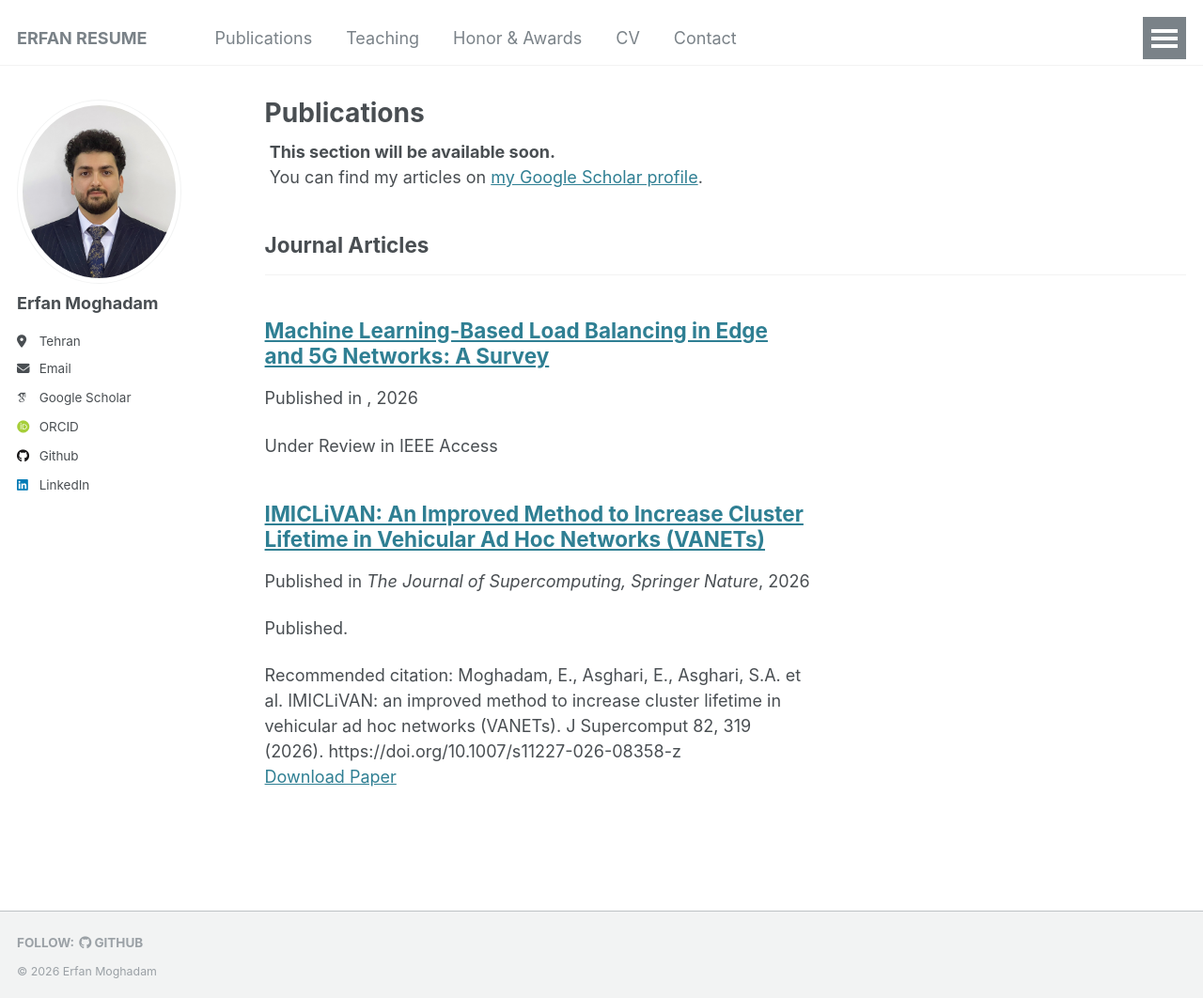
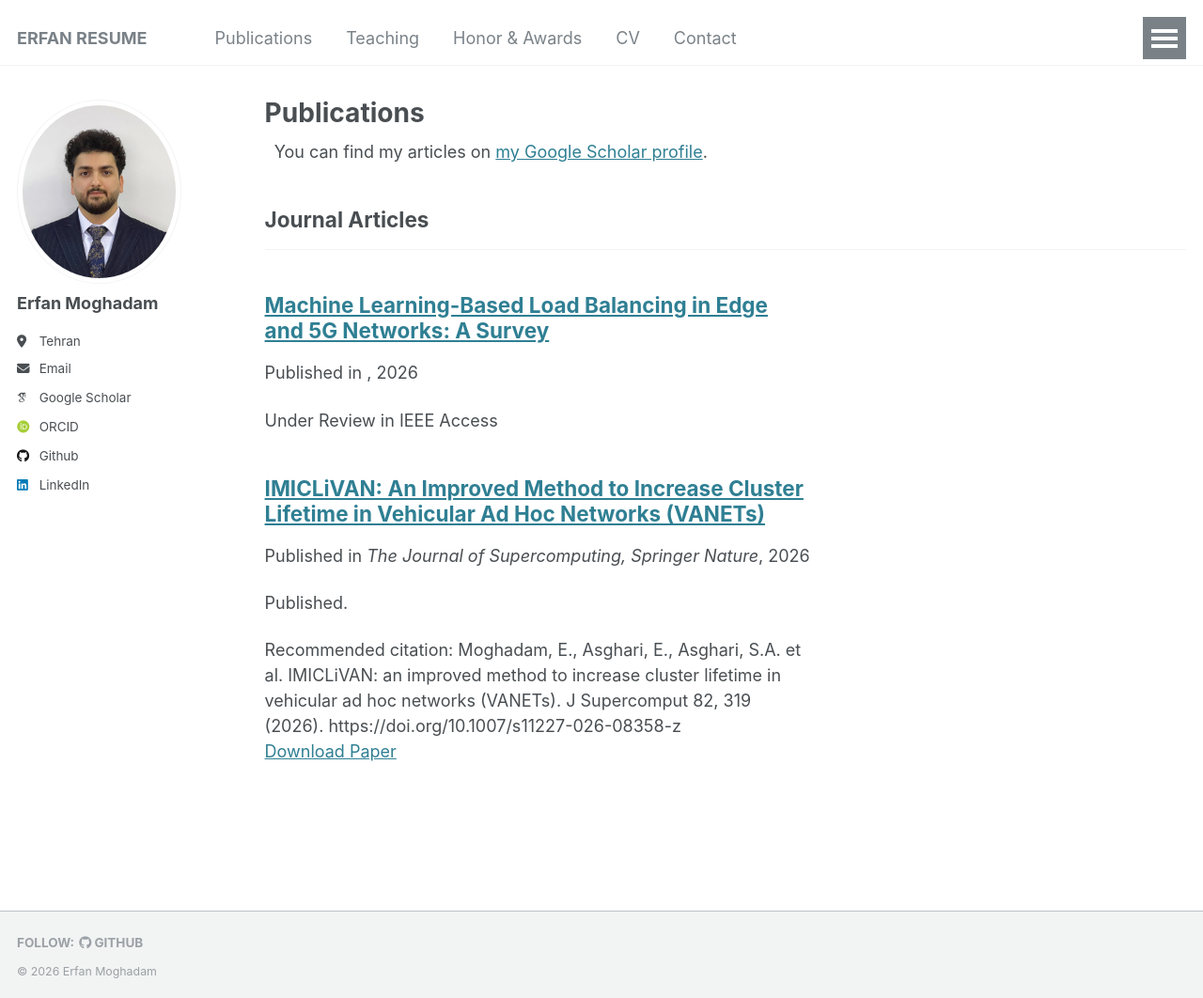
Before and after one commit to erfanresume/erfanresume.github.io, a Jekyll site: the page built from _pages/publications.html, in a window 1280 px wide and 1062 px high. Shown: the whole window at 94% size. Built offline with Jekyll 4.4.1, drawn with Linux system fonts in a browser that asks for light colours; some web fonts are replaced.

Commit message:
Update publications.html

```diff
--- a/_pages/publications.html
+++ b/_pages/publications.html
@@ -7,7 +7,7 @@ author_profile: true
 
 {% if site.author.googlescholar %}
   <div class="wordwrap">
-  <strong>This section will be available soon.</strong><br>
+  <!--<strong>This section will be available soon.</strong><br>-->
   You can find my articles on <a href="{{site.author.googlescholar}}">my Google Scholar profile</a>.
 </div>
 
```
